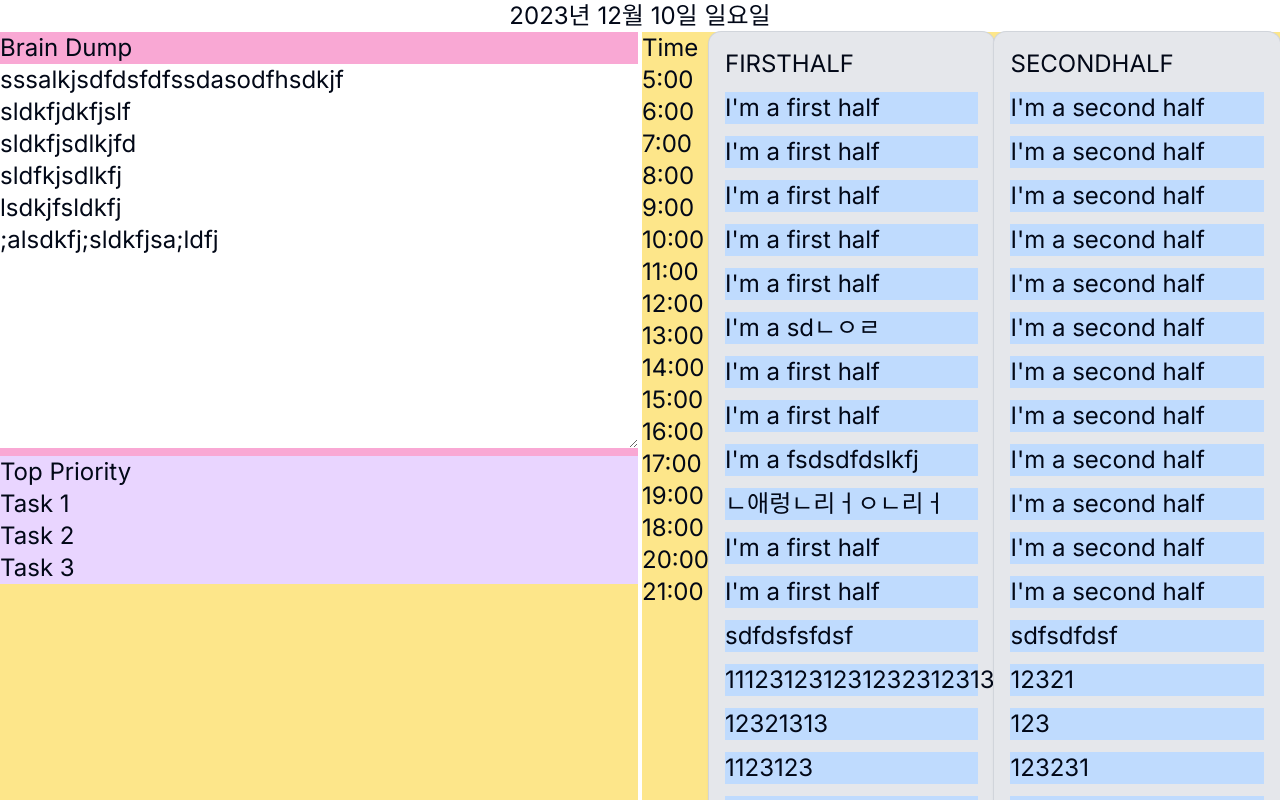
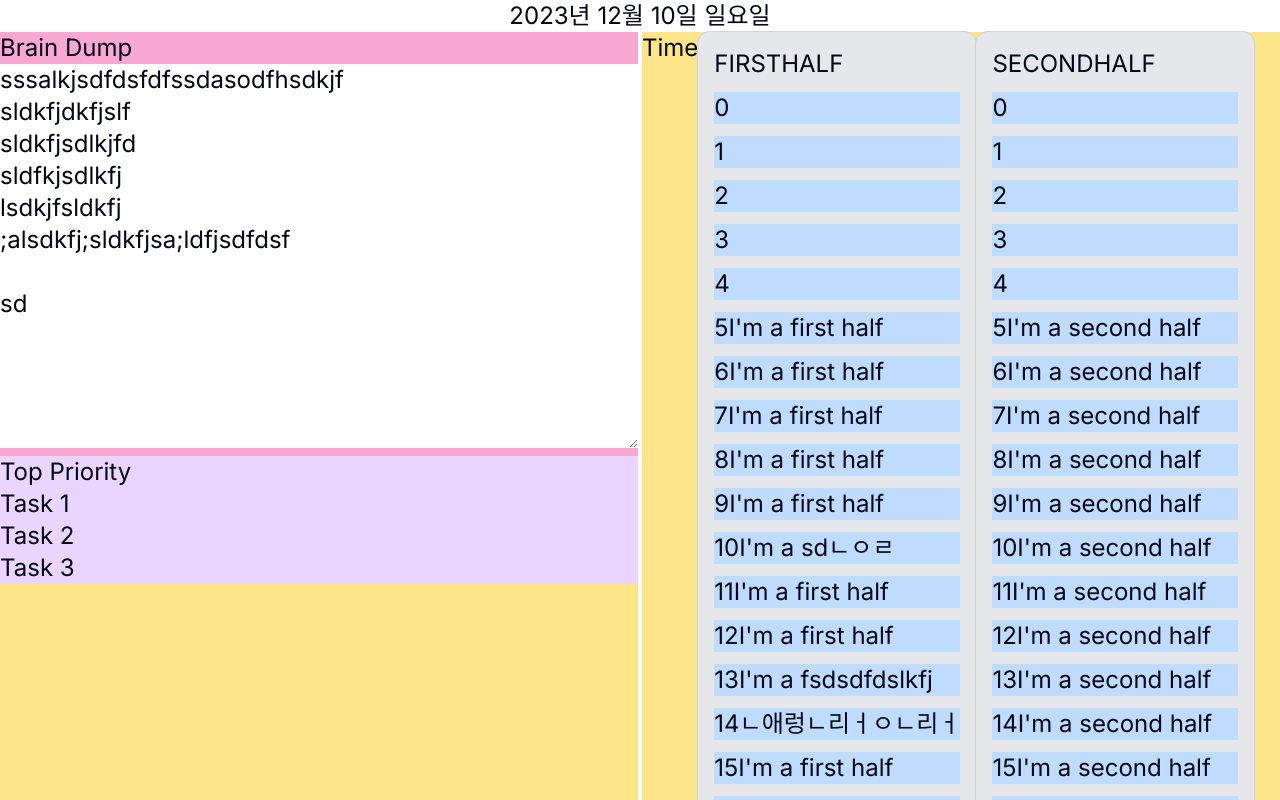
Before and after one commit to sprisao/timebox, a Next.js app: page / in a window 1280 px wide. Shown: the top 800 px of the page. Built offline with nearby package versions, Linux system fonts and the light colour scheme.

Commit message:
TimeBox 모델 변경

```diff
--- a/app/page.tsx
+++ b/app/page.tsx
@@ -1,8 +1,6 @@
 import TimeBox from "@/components/ui/timeBox";
 import {getData} from "@/lib/fetch";
 import BrainDump from "@/components/ui/brainDump";
-import QuoteApp from "@/components/ui/example";
-import TodoPage from "@/components/ui/test";
 
 export default async function Home() {
     /*today's date in korea*/
@@ -37,7 +35,6 @@ export default async function Home() {
                 <div>
                     <TimeBox data={data}/>
                 </div>
-                <TodoPage/>
             </div>
         </div>
     )
--- a/components/ui/timeBox.tsx
+++ b/components/ui/timeBox.tsx
@@ -9,41 +9,32 @@ interface TimeBoxProps {
 }
 
 export type TimeBoxStatus = 'firstHalf' | 'secondHalf';
-export type TimeBoxItem = {
-    time: string;
-    task: string;
-}
 
 export type TItems = {
-    [key in TimeBoxStatus]: TimeBoxItem[];
+    [key in TimeBoxStatus]: {
+        task: string
+    }[]
 };
 
 
 export default function TimeBox({data}: TimeBoxProps) {
+    const [wakeUpTime, setWakeUpTime] = useState(6);
+    const [sleepTime, setSleepTime] = useState(22);
     const [thisData, setThisData] = useState(data)
     const [items, setItems] = useState<TItems>(
         {
-            firstHalf: thisData.timebox.map((timeData) => {
-                    const item: TimeBoxItem = {
-                        time: timeData.time,
-                        task: timeData.firstHalf,
-                    }
-                    return item
-
-                }
-            )
-            ,
-            secondHalf: thisData.timebox.map((timeData) => {
-                    const item: TimeBoxItem = {
-                        time: timeData.time,
-                        task: timeData.secondHalf,
-                    }
-                    return item
-
-                }
-            )
+            firstHalf: thisData.timebox.firstHalf,
+            secondHalf: thisData.timebox.secondHalf
         }
     )
+
+    const handleWakeUpTimeChange = (event: React.ChangeEvent<HTMLInputElement>) => {
+        setWakeUpTime(Number(event.target.value));
+    };
+
+    const handleSleepTimeChange = (event: React.ChangeEvent<HTMLInputElement>) => {
+        setSleepTime(Number(event.target.value));
+    };
 
     // --- requestAnimationFrame 초기화
     const [enabled, setEnabled] = useState(false);
@@ -60,7 +51,9 @@ export default function TimeBox({data}: TimeBoxProps) {
     if (!enabled) {
         return null;
     }
+
     // --- requestAnimationFrame 초기화 END
+
     const onDragEnd = ({source, destination}: DropResult) => {
         if (!destination) return;
 
@@ -73,17 +66,28 @@ export default function TimeBox({data}: TimeBoxProps) {
         setItems(_items);
     }
 
+    const handleSave = async () => {
+        console.log(`timeBoxData: ${JSON.stringify(thisData)}`)
+        await fetch('/api/save', {
+            method: 'POST',
+            headers: {
+                'Content-Type': 'application/json'
+            },
+            body: JSON.stringify(thisData)
+        });
+    };
+
     return (
         <div className="bg-amber-200">
             <DragDropContext onDragEnd={onDragEnd}>
                 <div className="flex">
                     <div>
                         <span>Time</span>
-                        {thisData.timebox.map((timeData) => (
-                            <div>
-                                <span>{timeData.time}</span>
-                            </div>
-                        ))}
+                        {/*{thisData.timebox.map((timeData, index) => (*/}
+                        {/*    <div key={index}>*/}
+                        {/*        <span>{timeData.time}</span>*/}
+                        {/*    </div>*/}
+                        {/*))}*/}
                     </div>
 
                     <div className="grid grid-cols-2">
@@ -99,8 +103,8 @@ export default function TimeBox({data}: TimeBoxProps) {
                                     >
                                         <span>{key.toLocaleUpperCase()}</span>
                                         {items[key as TimeBoxStatus].map((item, index) => (
-                                            <Draggable draggableId={item.time + item.task} index={index}
-                                                       key={item.time + item.task}>
+                                            <Draggable draggableId={index + item.task} index={index}
+                                                       key={index + item.task}>
                                                 {(provided, snapshot) => (
                                                     <div
                                                         ref={provided.innerRef}
@@ -108,6 +112,7 @@ export default function TimeBox({data}: TimeBoxProps) {
                                                         {...provided.dragHandleProps}
                                                         className="bg-blue-200"
                                                     >
+                                                        <span>{index}</span>
                                                         <span>{item.task}</span>
                                                     </div>
                                                 )}
--- a/lib/data/data.json
+++ b/lib/data/data.json
@@ -1,96 +1,63 @@
 {
   "date": "2023-12-10 00:00:00",
-  "brainDump": "sssalkjsdfdsfdfssdasodfhsdkjf\nsldkfjdkfjslf\nsldkfjsdlkjfd\nsldfkjsdlkfj\nlsdkjfsldkfj\n;alsdkfj;sldkfjsa;ldfj",
+  "brainDump": "sssalkjsdfdsfdfssdasodfhsdkjf\nsldkfjdkfjslf\nsldkfjsdlkjfd\nsldfkjsdlkfj\nlsdkjfsldkfj\n;alsdkfj;sldkfjsa;ldfjsdfdsf\n\nsd",
   "topPriorities": {
     "priority1": "I'm a top priority",
     "priority2": "I'm a top priority",
     "priority3": "I'm a top priority"
   },
-  "timebox": [
-    {
-      "time": "5:00",
-      "firstHalf": "I'm a first half",
-      "secondHalf": "I'm a second half"
-    },
-    {
-      "time": "6:00",
-      "firstHalf": "I'm a first half",
-      "secondHalf": "I'm a second half"
-    },
-    {
-      "time": "7:00",
-      "firstHalf": "I'm a first half",
-      "secondHalf": "I'm a second half"
-    },
-    {
-      "time": "8:00",
-      "firstHalf": "I'm a first half",
-      "secondHalf": "I'm a second half"
-    },
-    {
-      "time": "9:00",
-      "firstHalf": "I'm a first half",
-      "secondHalf": "I'm a second half"
-    },
-    {
-      "time": "10:00",
-      "firstHalf": "I'm a sdㄴㅇㄹ",
-      "secondHalf": "I'm a second half"
-    },
-    {
-      "time": "11:00",
-      "firstHalf": "I'm a first half",
-      "secondHalf": "I'm a second half"
-    },
-    {
-      "time": "12:00",
-      "firstHalf": "I'm a first half",
-      "secondHalf": "I'm a second half"
-    },
-    {
-      "time": "13:00",
-      "firstHalf": "I'm a fsdsdfdslkfj",
-      "secondHalf": "I'm a second half"
-    },
-    {
-      "time": "14:00",
-      "firstHalf": "ㄴ애렁ㄴ리ㅓㅇㄴ리ㅓ",
-      "secondHalf": "I'm a second half"
-    },
-    {
-      "time": "15:00",
-      "firstHalf": "I'm a first half",
-      "secondHalf": "I'm a second half"
-    },
-    {
-      "time": "16:00",
-      "firstHalf": "I'm a first half",
-      "secondHalf": "I'm a second half"
-    },
-    {
-      "time": "17:00",
-      "firstHalf": "sdfdsfsfdsf",
-      "secondHalf": "sdfsdfdsf"
-    },
-    {
-      "time": "19:00",
-      "firstHalf": "11123123123123231231321",
-      "secondHalf": "12321"
-    },
-    {
-      "time": "18:00",
-      "firstHalf": "12321313",
-      "secondHalf": "123"
-    },
-    {
-      "time": "20:00",
-      "firstHalf": "1123123",
-      "secondHalf": "123231"
-    },
-    {
-      "time": "21:00",
-      "firstHalf": "1231232323",
-      "secondHalf": "121231232"
-    }
-  ]
+  "timebox": {
+    "startTime": 0,
+    "bedTime": 23,
+    "firstHalf": [
+      {"task": ""},
+      {"task": ""},
+      {"task": ""},
+      {"task": ""},
+      {"task": ""},
+      {"task": "I'm a first half"},
+      {"task": "I'm a first half"},
+      {"task": "I'm a first half"},
+      {"task": "I'm a first half"},
+      {"task": "I'm a first half"},
+      {"task": "I'm a sdㄴㅇㄹ"},
+      {"task": "I'm a first half"},
+      {"task": "I'm a first half"},
+      {"task": "I'm a fsdsdfdslkfj"},
+      {"task": "ㄴ애렁ㄴ리ㅓㅇㄴ리ㅓ"},
+      {"task": "I'm a first half"},
+      {"task": "I'm a first half"},
+      {"task": "sdfdsfsfdsf"},
+      {"task": "12321313"},
+      {"task": "1123123"},
+      {"task": "1231232323"},
+      {"task": "123123"},
+      {"task": "123123"}
+    ],
+    "secondHalf": [
+      {"task": ""},
+      {"task": ""},
+      {"task": ""},
+      {"task": ""},
+      {"task": ""},
+      {"task": "I'm a second half"},
+      {"task": "I'm a second half"},
+      {"task": "I'm a second half"},
+      {"task": "I'm a second half"},
+      {"task": "I'm a second half"},
+      {"task": "I'm a second half"},
+      {"task": "I'm a second half"},
+      {"task": "I'm a second half"},
+      {"task": "I'm a second half"},
+      {"task": "I'm a second half"},
+      {"task": "I'm a second half"},
+      {"task": "I'm a second half"},
+      {"task": "sdfsdfdsf"},
+      {"task": "123"},
+      {"task": "123231"},
+      {"task": "121231232"},
+      {"task": "123123"},
+      {"task": "123123"}
+    ]
+  }
 }
```
Also changed, not shown: lib/type.ts (+10 -5 lines).
